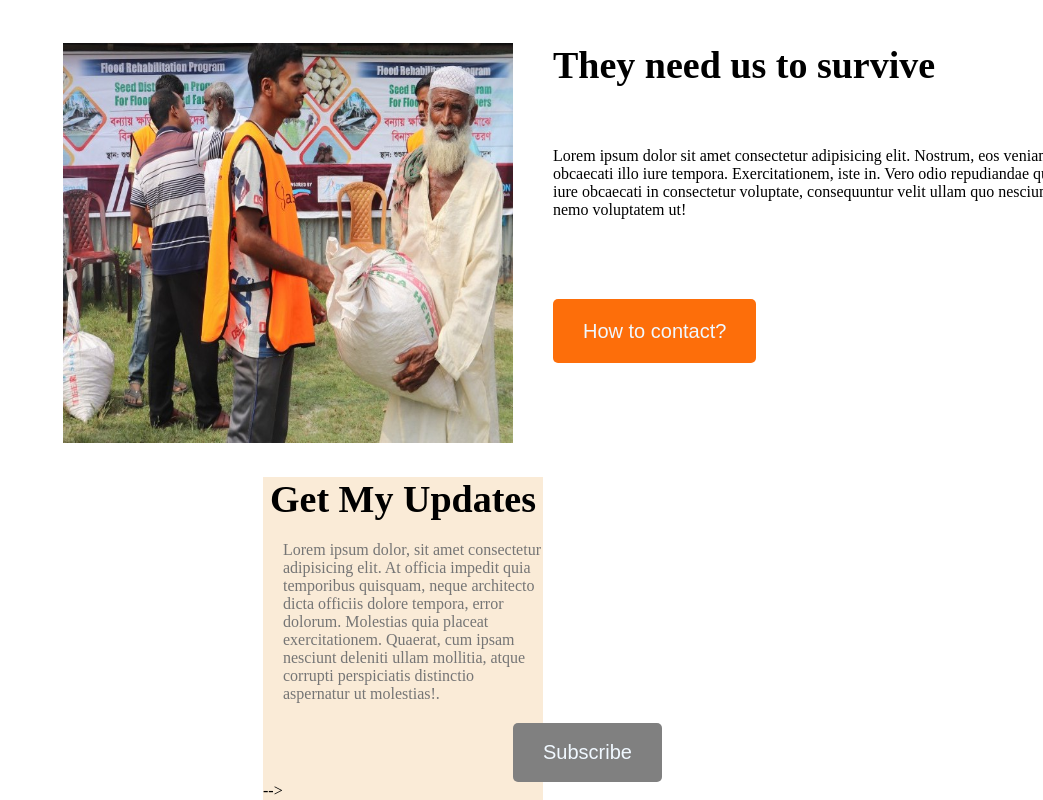
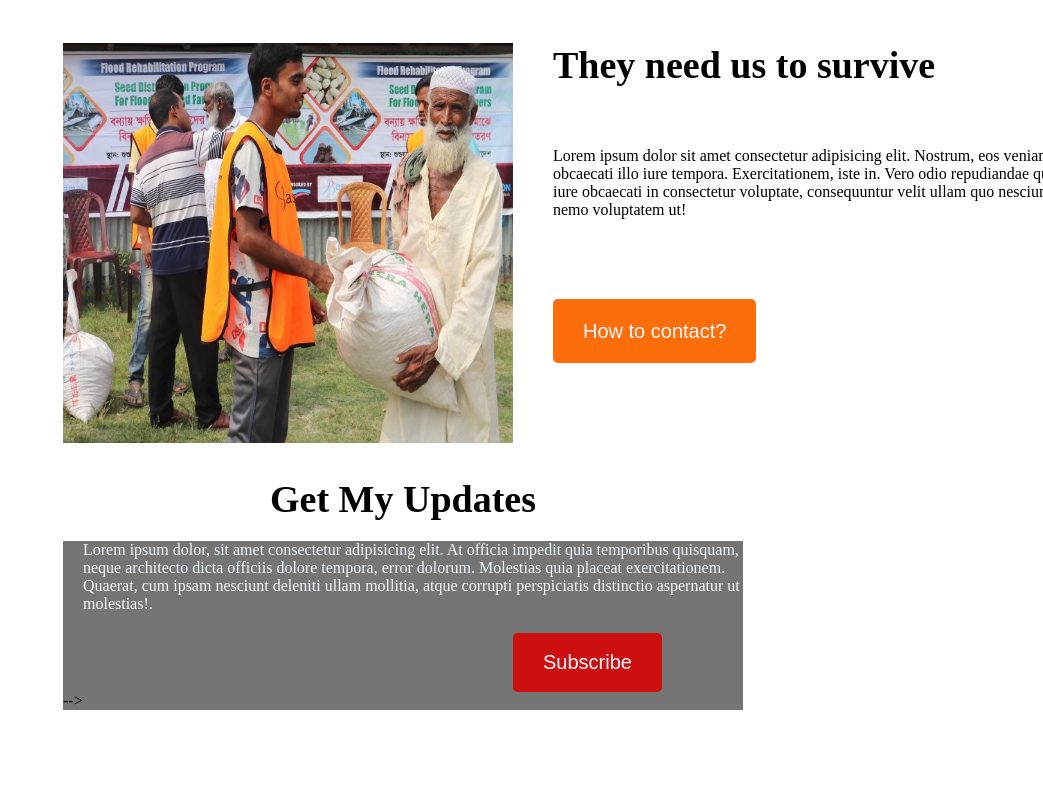
Before and after one commit to asefibrahim/practice-website, a plain HTML site: page index.html in a window 1280 px wide. Shown: the part 2650-3450 px from the top of the page, without its empty margins (237-1280 px from the left). After the commit the page ends 3360 px from the top, so only its background shows below. Drawn offline with Linux system fonts and the light colour scheme.

Commit message:
final pushn of practice project

```diff
--- a/index.html
+++ b/index.html
@@ -125,15 +125,19 @@
     <!-- last section starrt -->
     <footer class="last">
         <h2 class="last-1">Get My Updates</h2>
+        <div class="ultimate">
             <p class="last-des-1">Lorem ipsum dolor, sit amet consectetur adipisicing elit. At officia impedit quia
-            temporibus quisquam, neque architecto dicta officiis dolore tempora, error dolorum. Molestias quia placeat
-            exercitationem. Quaerat, cum ipsam nesciunt deleniti ullam mollitia, atque corrupti perspiciatis distinctio
+                temporibus quisquam, neque architecto dicta officiis dolore tempora, error dolorum. Molestias quia
+                placeat
+                exercitationem. Quaerat, cum ipsam nesciunt deleniti ullam mollitia, atque corrupti perspiciatis
+                distinctio
                 aspernatur ut molestias!.</p>
             <form class="yo">
                 <!-- <label for="email">Email:</label><br> -->
                 <!-- <input type="email" id="email" name="email"><br> -->
                 <input type="submit" value="Subscribe">
             </form> -->
+        </div>
 
         <footer>
 
--- a/style/style.css
+++ b/style/style.css
@@ -248,8 +248,7 @@ img {
 }
 
 .last {
-    margin: 0 500px;
-    background-color: antiquewhite;
+    margin: 0 300px;
 
 }
 
@@ -265,17 +264,23 @@ img {
 .last-des-1 {
     color: #757575;
     margin-left: 20px;
+    color: aliceblue;
 
 }
 
 .yo input {
     eight: 64px;
     border-radius: 5px;
-    background: grey;
+    background: rgb(195, 207, 21);
     border: 0;
     padding: 18px 30px;
     margin-top: 20px;
     font-size: 20px;
     color: aliceblue;
-    background-color: grey;
-    margin-left: 250px;
+    background-color: rgb(206, 15, 15);
+    margin-left: 450px;
+}
+
+.ultimate {
+    background-color: #757575;
+}
```
Lines whose indentation alone changed are shown as unchanged.
